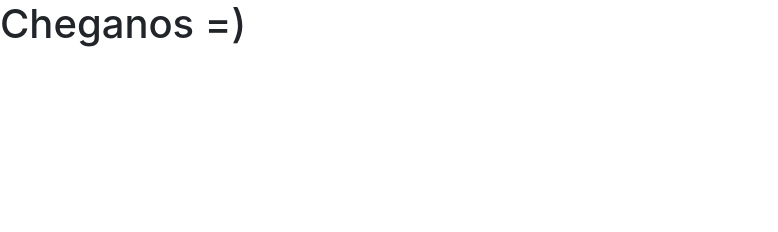
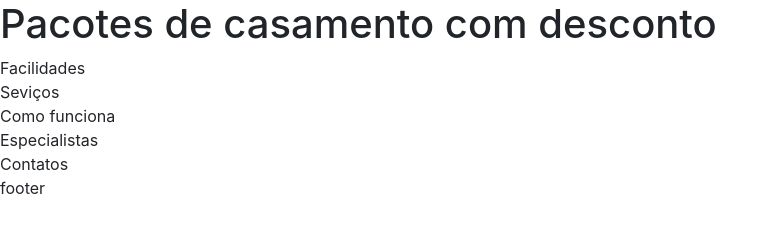
Before and after one commit to fabiojfl/usina-casamentos, a website: page public/index.html in a window 1280 px wide. Shown: the whole page, without its empty margins (0-778 px from the left). Drawn offline with Linux system fonts and the light colour scheme.

Commit message:
add estrutura HTML home

```diff
--- a/public/index.html
+++ b/public/index.html
@@ -8,7 +8,19 @@
 	<link rel="stylesheet" href="build/css/style.css">
 </head>
 <body>
-	<h1>Cheganos =)</h1>
+	<header id="header">
+		<h1>Pacotes de casamento com desconto</h1>
+	</header>
+		<main>
+			<section id="facility">Facilidades <!-- Diferencial das demais empresas --></section>
+			<section id="services">Seviços<!-- Casamentos, Eventos entre outros --></section>
+			<section id="how_it_work">Como funciona<!-- Detalhes descrito por um cronograma --></section>
+			<section id="team">Especialistas<!-- Fotografia, Buffet, Cerimonial, Refeição entre outros--></section>
+			<section id="contact">Contatos<!-- Contatos --></section>
+		</main>
+	<footer id="footer">
+		footer
+	</footer>
 <script type="text/javascript"src="build/js/jquery.min.js"></script>
 <script type="text/javascript"src="build/js/bootstrap.min.js"></script>
 </body>
```
Also changed, not shown: 2 other files.
